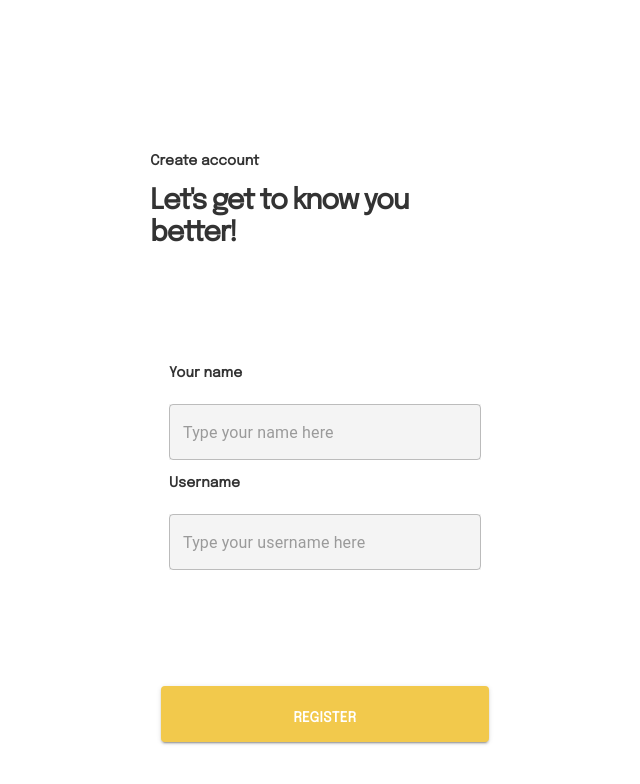
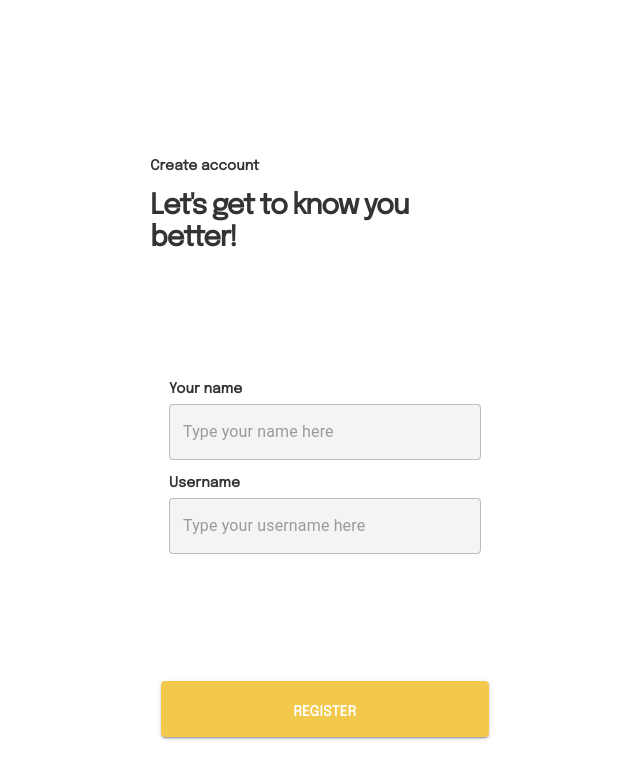
Before and after one commit to Pratikcs50/tic-tac-toe, a React (Create React App) app: page / in a window 1280 px wide. Shown: the top 784 px of the page, without its empty margins (315-955 px from the left). Built offline with nearby package versions, Linux system fonts and the light colour scheme; a web font is replaced by a local one.

Commit message:
used div instead of react fragment in styled text field component

```diff
--- a/src/components/StyledTextField/StyledTextField.jsx
+++ b/src/components/StyledTextField/StyledTextField.jsx
@@ -5,10 +5,10 @@ import "./StyledTextField.scss"
 function StyledTextField(props) {
   const { inputTitle, type, placeholder } = props;
   return (
-    <>
+    <div>
       <InputLabel className='input_lable'>{inputTitle}</InputLabel>
       <TextField className='input_field' type={type} variant='outlined' placeholder={ placeholder} />
-    </>
+    </div>
   );
 }
 
```
